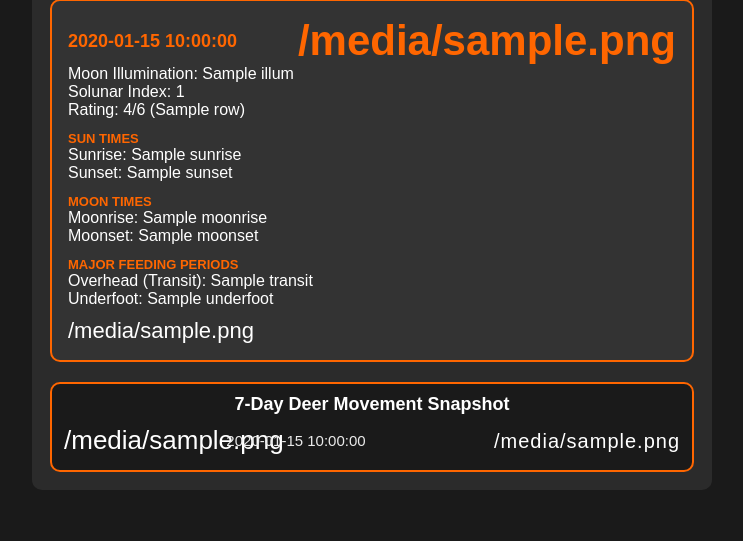
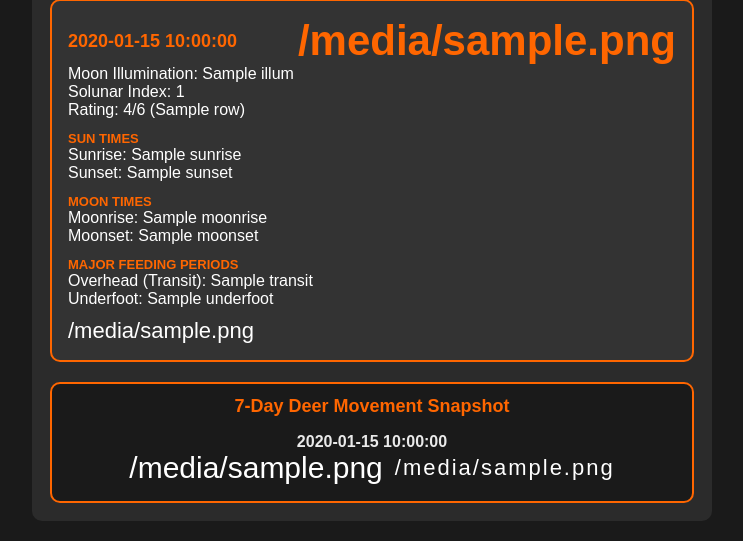
Before and after one commit to jammann342/solunar-deermove, a Flask app: template templates/index.html in a window 1280 px wide. Shown: the part 534-1075 px from the top of the page, without its empty margins (268-1011 px from the left). Before the commit the page ends 1024 px from the top, so only its background shows below. Run offline with Flask 3, Linux system fonts and the light colour scheme; the template is opened without the code that fills it: most values are stand-ins (such as "Sample title", 1, 10 or a date in 2020).

Commit message:
Tighten 7-day snapshot layout and align moon + deer rows

```diff
--- a/templates/index.html
+++ b/templates/index.html
@@ -164,54 +164,60 @@ h1 {
 
 /* ---------------------- SUMMARY CARD ---------------------- */
 
-
 .summary-card {
     margin-top: 20px;
-    padding: 10px 12px;
+    padding: 12px;
     background-color: #1a1a1a;
     border: 2px solid #ff6600;
     border-radius: 10px;
 }
+
 .summary-card h3 {
-    margin: 0 0 6px;
+    margin: 0 0 10px;
     font-size: 18px;
-    text-align: center;
+    color: #ff6600;
 }
 
-/* one compact row per day */
+/* one compact day block */
 .summary-day {
-    display: grid;
-    grid-template-columns: 34px 1fr auto;
-    align-items: center;
-    gap: 6px;
-    padding: 4px 0;
-    border-bottom: 1px solid rgba(255,255,255,0.12);
-    line-height: 1.2;
+    padding: 6px 0;
+    border-bottom: 1px solid rgba(255,255,255,0.10);
 }
-
 
 .summary-day:last-child {
     border-bottom: none;
 }
 
+/* day/date line */
+.summary-date {
+    font-size: 16px;
+    font-weight: 600;
+    color: #eaeaea;
+    margin-bottom: 2px;
+    white-space: nowrap;
+}
+
+/* moon + deer on SAME LINE under date */
+.summary-icons {
+    display: flex;
+    align-items: center;
+    justify-content: flex-start; /* mobile default */
+    gap: 12px;
+}
+
 /* moon */
 .summary-moon {
-    font-size: 26px;
-}
-
-/* date text */
-.summary-date {
-    font-size: 15px;
-    color: #eaeaea;
-    white-space: nowrap;
+    font-size: 30px;
+    line-height: 1;
 }
 
 /* deer rating */
 .summary-deer {
-    font-size: 20px;
-    letter-spacing: 1px;
+    font-size: 22px;
+    letter-spacing: 2px;
+    line-height: 1;
+}
 
-}
 .donate-footer input[type="image"] {
     width: 170px;
     max-width: 90%;
@@ -221,6 +227,16 @@ h1 {
 
 .donate-footer input[type="image"]:hover {
     transform: scale(1.05);
+}
+
+@media (min-width: 768px) {
+    .summary-icons {
+        justify-content: center;
+    }
+
+    .summary-date {
+        text-align: center;
+    }
 }
 
 </style>
@@ -293,17 +309,19 @@ h1 {
 
         <!-- SUMMARY CARD -->
         <div class="summary-card">
-            <h3>7-Day Deer Movement Snapshot</h3>
+		  <h3>7-Day Deer Movement Snapshot</h3>
 
-            {% for r in rows %}
-			  <div class="summary-day">
+		  {% for r in rows %}
+			<div class="summary-day">
+			  <div class="summary-date">{{ r.date }}</div>
+			  <div class="summary-icons">
 				<span class="summary-moon">{{ r.moon_icon }}</span>
-				<span class="summary-date">{{ r.date }}</span>
 				<span class="summary-deer">{{ r.deer_icons }}</span>
 			  </div>
-			{% endfor %}
+			</div>
+		  {% endfor %}
+		</div>
 
-        </div>
 
     {% endif %}
 
```
